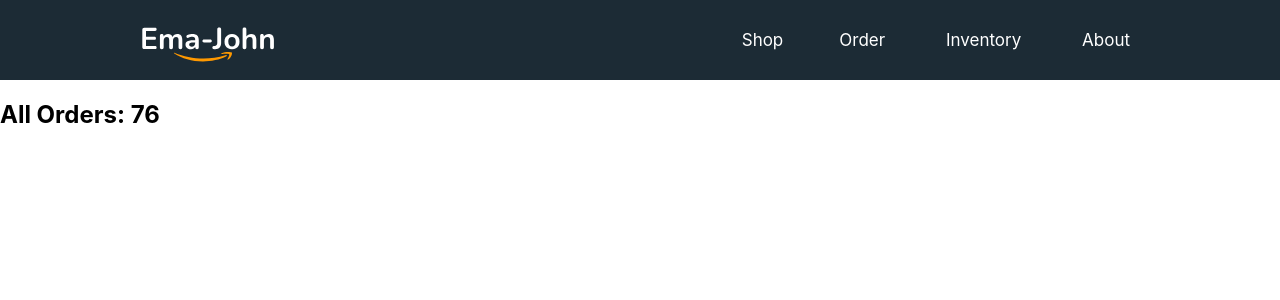
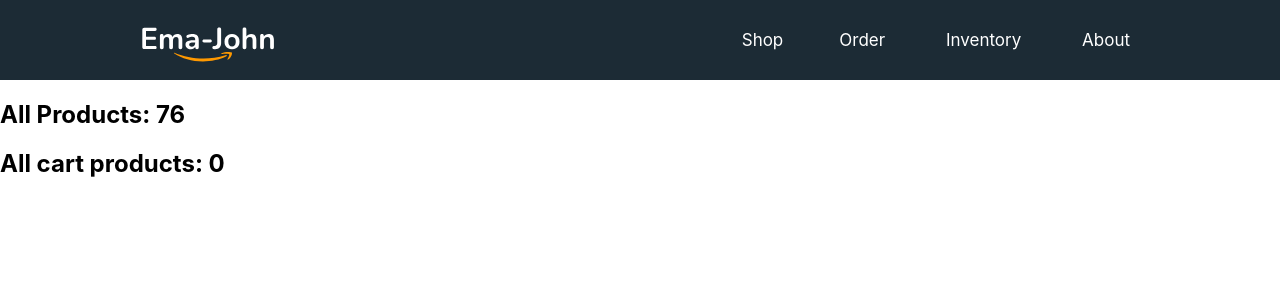
Before and after one commit to MohammadAmitHasan/React-emma-jhon-shoping, a React (Create React App) app: page /orders in a window 1280 px wide. Shown: the top 300 px of the page. Built offline with nearby package versions, Linux system fonts and the light colour scheme.

Commit message:
Custom cart hook

```diff
--- /dev/null
+++ b/src/CustomHooks/useCart.js
@@ -0,0 +1,21 @@
+import { useEffect, useState } from "react";
+import { getDataFromDB } from "../utilities/fakedb"
+
+const useCart = (products) => {
+    const [cart, setCart] = useState([]);
+    const savedCart = [];
+    useEffect(() => {
+        const storedCart = getDataFromDB();
+        for (const id in storedCart) {
+            const addedProduct = products.find(product => product.id === id);
+            if (addedProduct) {
+                savedCart.push(addedProduct);
+            }
+        }
+        setCart(savedCart);
+    }, [products])
+
+    return [cart, useCart];
+}
+
+export default useCart;
--- a/src/components/Orders/Orders.js
+++ b/src/components/Orders/Orders.js
@@ -1,12 +1,14 @@
 import React from 'react';
+import useCart from '../../CustomHooks/useCart';
 import useProducts from '../../CustomHooks/useProducts';
 
 const Orders = () => {
     const [products, setProducts] = useProducts();
+    const [cart, setCart] = useCart(products);
     return (
         <div>
-            <h2>All Orders: {products.length}</h2>
-
+            <h2>All Products: {products.length}</h2>
+            <h2>All cart products: {cart.length}</h2>
         </div>
     );
 };
```
